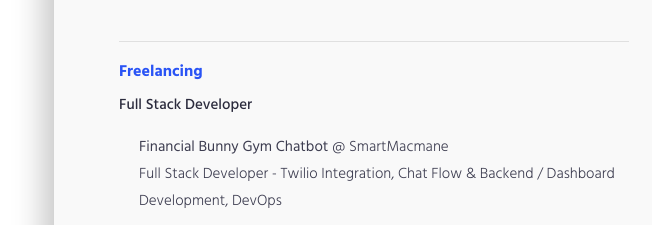
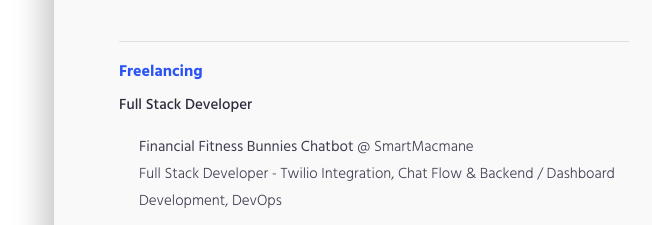
Before and after one commit to donaldp/donaldpakkies.com, a React (Create React App) app: page / in a window 1280 px wide. Shown: the part 1024-1249 px from the top of the page, without its empty margins (586-1238 px from the left). Built offline with nearby package versions, Linux system fonts and the light colour scheme.

Commit message:
fix: typo

```diff
--- a/src/components/WorkComponent.js
+++ b/src/components/WorkComponent.js
@@ -85,7 +85,7 @@ const WorkComponent = (props) => {
               <div className="row" style={{ paddingLeft: '20px' }}>
                 <div className="col-md-12">
                    <div className="expertise-item">
-                    <strong>Financial Bunny Gym Chatbot</strong> @ SmartMacmane
+                    <strong>Financial Fitness Bunnies Chatbot</strong> @ SmartMacmane
 
                     <br/>
                     Full Stack Developer - Twilio Integration, Chat Flow & Backend / Dashboard Development, DevOps
```
